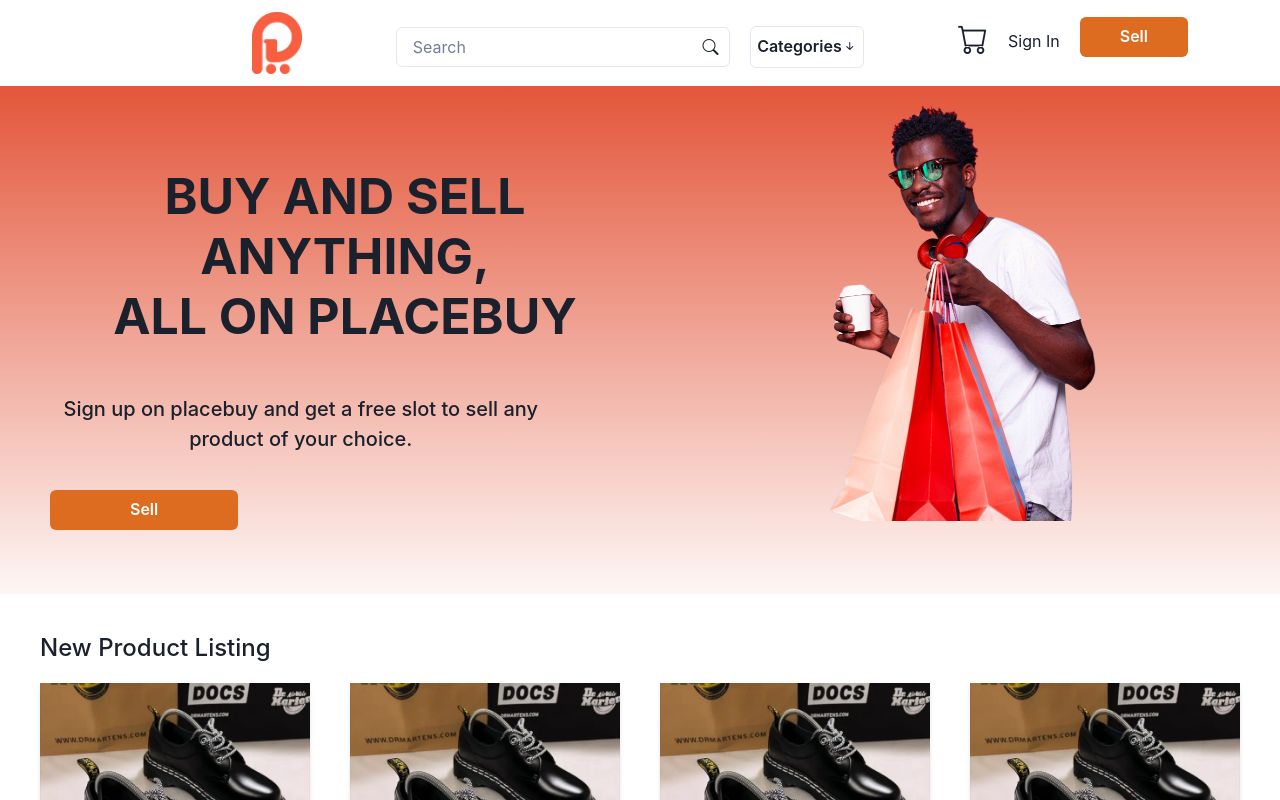
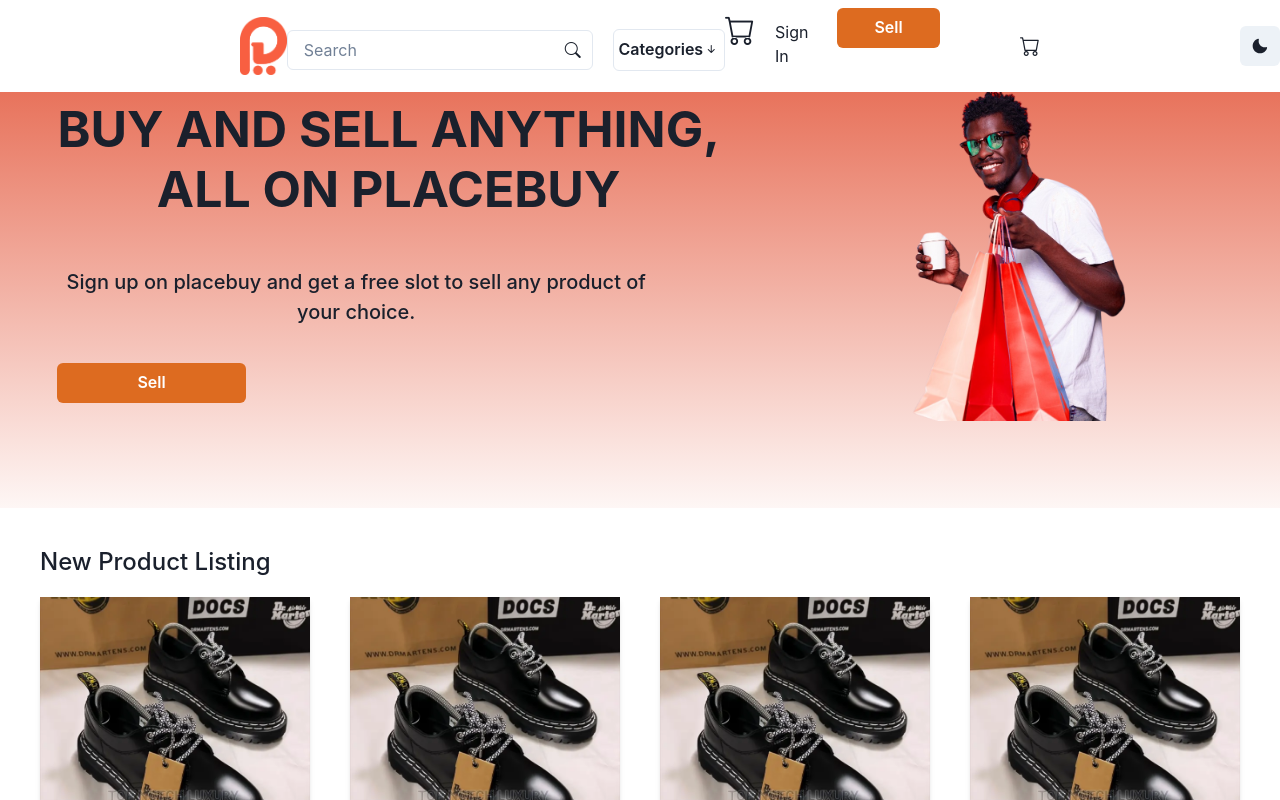
Before and after one commit to Placebuy/front-end-codebase, a React (Vite) app: page / in a window 1280 px wide. Shown: the top 800 px of the page. Built offline with nearby package versions, Linux system fonts and the light colour scheme.

Commit message:
Nav Correction

```diff
--- a/src/component/nav.jsx
+++ b/src/component/nav.jsx
@@ -8,43 +8,51 @@
   Button,
   Text,
   useMediaQuery,
+  IconButton,
+  useColorMode,
+  Center
 } from '@chakra-ui/react';
-import React from 'react';
-import 'bootstrap/dist/css/bootstrap.css';
-import 'bootstrap-icons/font/bootstrap-icons.css';
+import React, { useState } from 'react';
 import { Link } from 'react-router-dom';
+import { SunIcon, MoonIcon, HamburgerIcon, CloseIcon } from "@chakra-ui/icons";
 
 const Nav = () => {
+  const { colorMode, toggleColorMode } = useColorMode();
+  const isDark = colorMode === 'dark';
+
   const [isLargerThan768] = useMediaQuery('(min-width: 768px)');
+
+  const [display, setDisplay] = useState('none');
+
   return (
     <Flex
       flexDirection={isLargerThan768 ? 'row' : 'column'}
       justifyContent={isLargerThan768 ? 'space-evenly' : 'center'}
       alignItems='center'
-      m={3}
+      w='100%'
       backgroundColor='white'
+      pos="fixed"
+      pt={2}
+      pb={2}
     >
       <Box
         ml={isLargerThan768 ? 60 : 0}
         mb={isLargerThan768 ? 0 : 3}
+        display={{ sm: 'none', md: 'none', lg: 'flex', xl: 'flex' }}
       >
         <Link to='/'>
           <Image
-          src='/Image/Placebuy_Logo.png'
-          width={'50px'}
-        />
-
+            src='/Image/Placebuy_Logo.png'
+            width={'50px'}
+          />
         </Link>
-
-
-
       </Box>
 
       <Box
         maxW="lg"
         mx="auto"
         mt={isLargerThan768 ? 2 : 3}
-        display='flex'
+        display={{ sm: 'none', md: 'none', lg: 'flex', xl: 'flex' }}
         flexDirection={isLargerThan768 ? 'row' : 'column'}
         gap={5}
         alignItems='center'
@@ -70,11 +78,14 @@
         </Button>
       </Box>
 
+
+
       <Box
-        display='flex'
+        // display='flex'
         gap={5}
         mr={isLargerThan768 ? 20 : 0}
         mt={isLargerThan768 ? 0 : 3}
+           display={{ sm: 'none', md: 'none', lg: 'flex', xl: 'flex' }}
       >
         <Box fontSize={30}>
           <i className="bi bi-cart"></i>
@@ -83,7 +94,7 @@
         <Text mt={3}>
           <Link
             to='/Login'
-            color="teal.500"
+            style={{ color: "teal.500" }}
             _hover={{ textDecoration: 'underline' }}
           >
             Sign In
@@ -99,11 +110,119 @@
           Sell
         </Button>
       </Box>
-    </Flex>
+
+
+      {/* Mobile Responsive COntent */}
+
+      <Flex
+        align='center'
+        gap={200}
+      >
+
+        <Flex
+          align='center'
+          gap={10}
+        >
+        <InputGroup
+          display={{ sm: 'flex', md: 'flex', lg: 'none', xl: 'none' }}
+          w={"50vw"}
+      >
+          <Input
+            placeholder="Search"
+            variant="outline"
+            size="md"
+            colorScheme='orange'
+          />
+          <InputRightElement pointerEvents="none">
+            <i className="bi bi-search"></i>
+          </InputRightElement>
+        </InputGroup>
+
+         <Box fontSize={20}>
+          <i className="bi bi-cart"></i>
+        </Box>
+        </Flex>
+
+        <Flex
+          align='center'
+          gap={2}
+        >
+          <IconButton
+        aria-label='open Menu'
+        size="lg"
+        mr={2}
+        icon={<HamburgerIcon />}
+        display={{ sm: 'flex', md: 'flex', lg: 'none', xl: 'none' }}
+        onClick={() => setDisplay('flex')}
+      />
+
+      <IconButton
+        // position="fixed"
+        // top={4}
+        // right={4}
+        icon={isDark ? <SunIcon /> : <MoonIcon />}
+        aria-label="Toggle Theme"
+        // colorScheme="green"
+        onClick={toggleColorMode}
+      />
+
+      </Flex>
+
+
+      </Flex>
 
 
 
-    // </nav>
+
+      {/* RESPONSIVE NAV */}
+      <Flex
+        w="100vw"
+        bgColor="gray.50"
+        zIndex={20}
+        h="50vh"
+        pos="fixed"
+        top="0"
+        left="0"
+        overflowY="auto"
+        flexDir="column"
+        display={display}
+      >
+        <Flex justify={'flex-end'}>
+          <IconButton
+            mt={2}
+            mr={2}
+            aria-label='Close Menu'
+            icon={<CloseIcon />}
+            onClick={() => setDisplay('none')}
+          />
+        </Flex>
+
+        <Flex flexDir="column" align="center">
+          <Text mt={3}>
+            <Link to='/'>
+              Home
+            </Link>
+          </Text>
+
+          <Text mt={3}>
+            <Link to='/'>
+              About Us
+            </Link>
+          </Text>
+
+          <Button
+            colorScheme='orange'
+            variant='solid'
+            pl={10}
+            pr={10}
+          >
+            <Link to='/Login'>
+              Sign In
+            </Link>
+          </Button>
+        </Flex>
+      </Flex>
+    </Flex>
   );
 };
 
--- a/src/pages/HomeEnv/Hero.jsx
+++ b/src/pages/HomeEnv/Hero.jsx
@@ -7,7 +7,7 @@
       <Box
       backgroundImage="linear-gradient(to bottom, rgba(227, 86, 58, 1), rgba(227, 86, 58, 0.05))"
         height={{lg:"508px", md:"400px", sm: "380px"}}
-      width="100%"
+        width="100%"
       >
         <Flex
       display='flex'
@@ -15,6 +15,7 @@
       margin="auto"
       alignItems={{ sm: 'center' }}
       justifyContent={{ sm: 'center' }}
+
     >
       <Box
         ml={{ lg: '50px', md: '50px', sm: '0' }}
@@ -55,9 +56,10 @@
         </Button>
       </Box>
 
-      <Image
+          <Image
+            mt={20}
         src='/Image/HeroImg.png'
-        width={{ lg: '50%', md: '50%', sm: '0' }}
+        width={{ lg: '40%', md: '45%', sm: 'none' }}
         display={{ lg: 'flex', md: 'none', sm: 'none' }}
       />
     </Flex>
```
Also changed, not shown: src/component/theme.jsx (added, +39 -0 lines).
